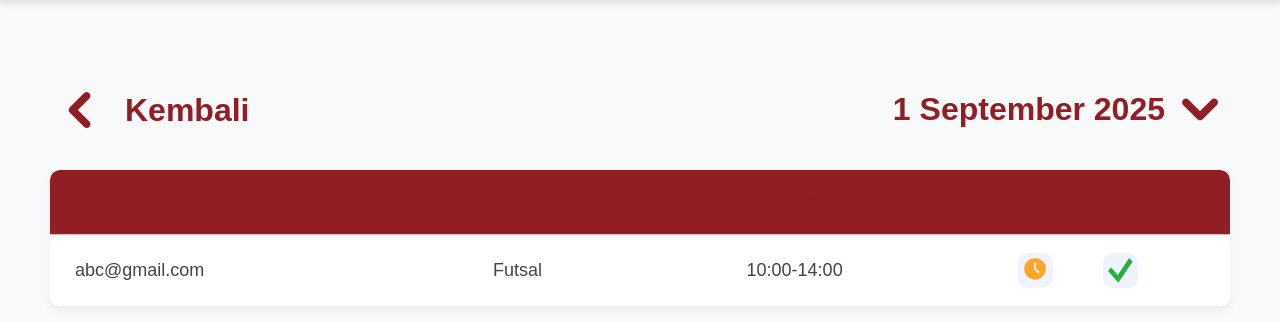
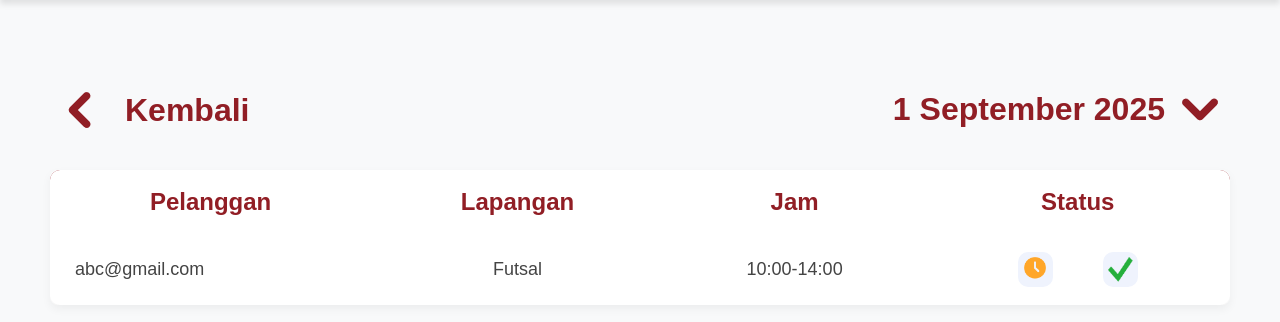
Before and after one commit to Laragoons/PWL-Kelompok5, a PHP site: page /pages/datapemesanan.php in a window 1280 px wide. Shown: the part 58-380 px from the top of the page. Run offline with PHP 8.4, Linux system fonts and the light colour scheme; a user stored in the database is signed in; data comes from the database, SQL or seed files in the repository.

Commit message:
feat:fixing backend

```diff
--- a/css/datapemesanan.css
+++ b/css/datapemesanan.css
@@ -163,17 +163,15 @@ th {
     color: #911E25;
     text-align: center;
     padding: 20px 20px;
-    border-bottom: 2px solid #f0f0f0;
+    border-bottom: none;
     font-size: 24px;
     font-weight: bold;
 }
 
-td {
-    padding: 18px 20px;
-    border-bottom: 1px solid #f0f0f0;
-    vertical-align: middle;
-    font-size: 18px;
-    text-align: center;
+.table-container th {
+    color: #911E25 !important;
+    background-color: #fff !important;
+    border-bottom: none !important;
 }
 
 tbody tr:last-child td {
@@ -263,3 +261,8 @@ tbody tr:last-child td {
     background-color: #f0f0f0;
     color: #911E25;
 }
+
+.table-container th {
+    color: #911E25 !important;
+    background-color: #fff !important;
+}
```
